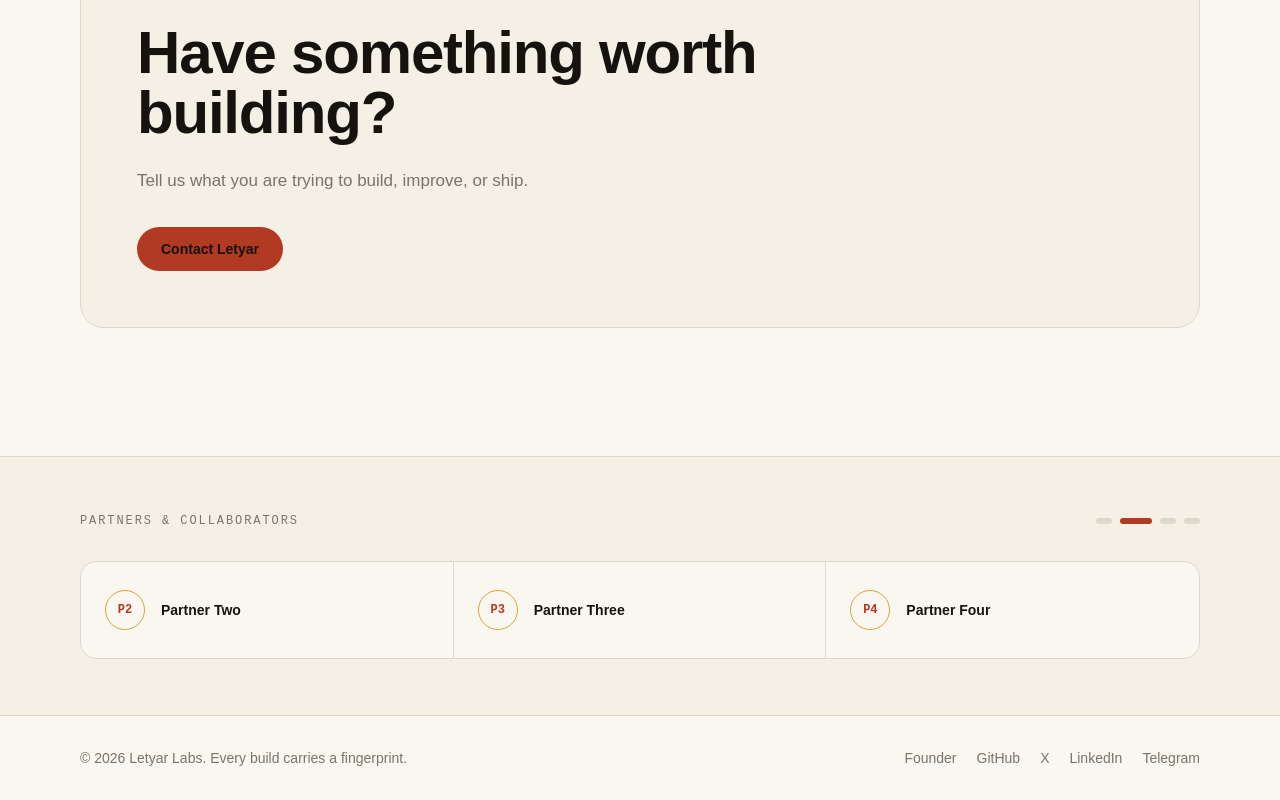
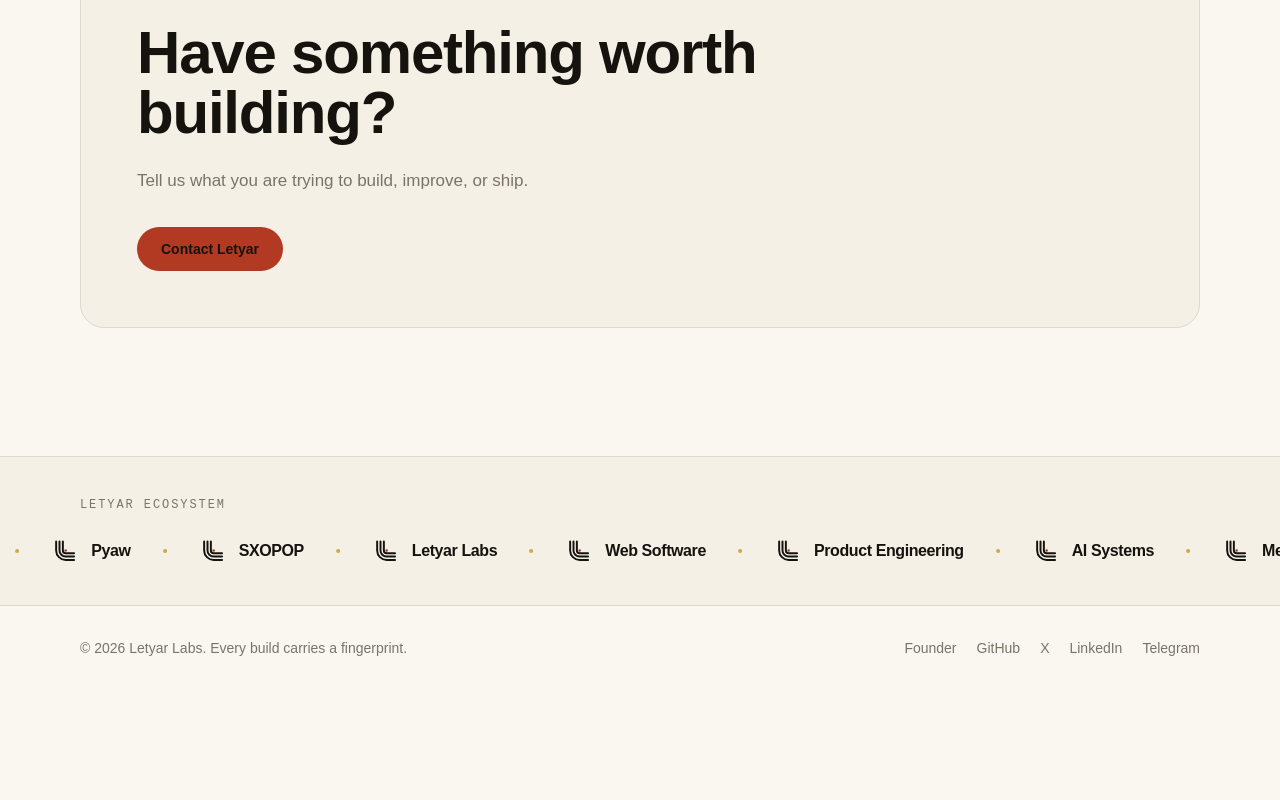
Before and after one commit to letyarworks/letyarlabs, a Next.js app: page / in a window 1280 px wide. Shown: the part 3374-4174 px from the top of the page. After the commit the page ends 4064 px from the top, so only its background shows below. Built offline with nearby package versions, Linux system fonts and the light colour scheme.

Commit message:
refactor: replace partner slider with continuous ecosystem marquee

```diff
--- a/components/partner-slider.tsx
+++ b/components/partner-slider.tsx
@@ -1,46 +1,27 @@
-"use client";
-
-import { useEffect, useState } from "react";
-
-// Replace these entries with confirmed partner/collaborator logos as partnerships are established.
-const partners = [
-  { name: "Partner One", mark: "P1" },
-  { name: "Partner Two", mark: "P2" },
-  { name: "Partner Three", mark: "P3" },
-  { name: "Partner Four", mark: "P4" },
-];
+const names = ["MeeNyo", "Letyar Rates", "Pyaw", "SXOPOP", "Letyar Labs", "Web Software", "Product Engineering", "AI Systems"];
 
 export default function PartnerSlider() {
-  const [index, setIndex] = useState(0);
-
-  useEffect(() => {
-    const timer = window.setInterval(() => setIndex((current) => (current + 1) % partners.length), 4500);
-    return () => window.clearInterval(timer);
-  }, []);
-
-  const visible = [0, 1, 2].map((offset) => partners[(index + offset) % partners.length]);
+  const items = [...names, ...names];
 
   return (
-    <section className="border-t border-[#ded8cc] bg-[#f5f0e6] py-14" aria-label="Partners and collaborators">
-      <div className="container-x">
-        <div className="flex flex-col gap-5 sm:flex-row sm:items-center sm:justify-between">
-          <p className="font-mono text-xs font-medium uppercase tracking-[0.16em] text-[#7a736a]">Partners & collaborators</p>
-          <div className="flex gap-2" aria-hidden="true">
-            {partners.map((partner, itemIndex) => (
-              <span key={partner.name} className={`h-1.5 rounded-full ${itemIndex === index ? "w-8 bg-[#b23a22]" : "w-4 bg-[#ded8cc]"}`} />
-            ))}
-          </div>
-        </div>
-
-        <div className="mt-8 grid grid-cols-1 overflow-hidden rounded-2xl border border-[#ded8cc] bg-[#faf7f0] sm:grid-cols-3">
-          {visible.map((partner) => (
-            <div key={partner.name} className="flex min-h-24 items-center gap-4 border-b border-[#ded8cc] px-6 last:border-b-0 sm:border-b-0 sm:border-r sm:last:border-r-0">
-              <span className="grid h-10 w-10 shrink-0 place-items-center rounded-full border border-[#d9a441] font-mono text-xs font-semibold text-[#b23a22]">{partner.mark}</span>
-              <span className="font-display text-sm font-semibold text-[#16130f]">{partner.name}</span>
+    <section className="overflow-hidden border-t border-[#ded8cc] bg-[#f5f0e6] py-10" aria-label="Letyar ecosystem">
+      <div className="container-x mb-6">
+        <p className="font-mono text-xs font-medium uppercase tracking-[0.16em] text-[#7a736a]">Letyar ecosystem</p>
+      </div>
+      <div className="relative overflow-hidden">
+        <div className="flex w-max animate-[marquee_28s_linear_infinite] items-center">
+          {items.map((name, index) => (
+            <div key={`${name}-${index}`} className="flex items-center">
+              <div className="mx-5 flex items-center gap-3 whitespace-nowrap sm:mx-8">
+                <img src="/mark.svg" alt="" aria-hidden="true" className="h-7 w-7 shrink-0" />
+                <span className="font-display text-sm font-semibold tracking-tight text-[#16130f] sm:text-base">{name}</span>
+              </div>
+              <span className="h-1 w-1 rounded-full bg-[#d9a441]" aria-hidden="true" />
             </div>
           ))}
         </div>
       </div>
+      <style jsx>{`@keyframes marquee { from { transform: translateX(0); } to { transform: translateX(-50%); } } @media (prefers-reduced-motion: reduce) { .animate-\[marquee_28s_linear_infinite\] { animation-play-state: paused; } }`}</style>
     </section>
   );
 }
```
